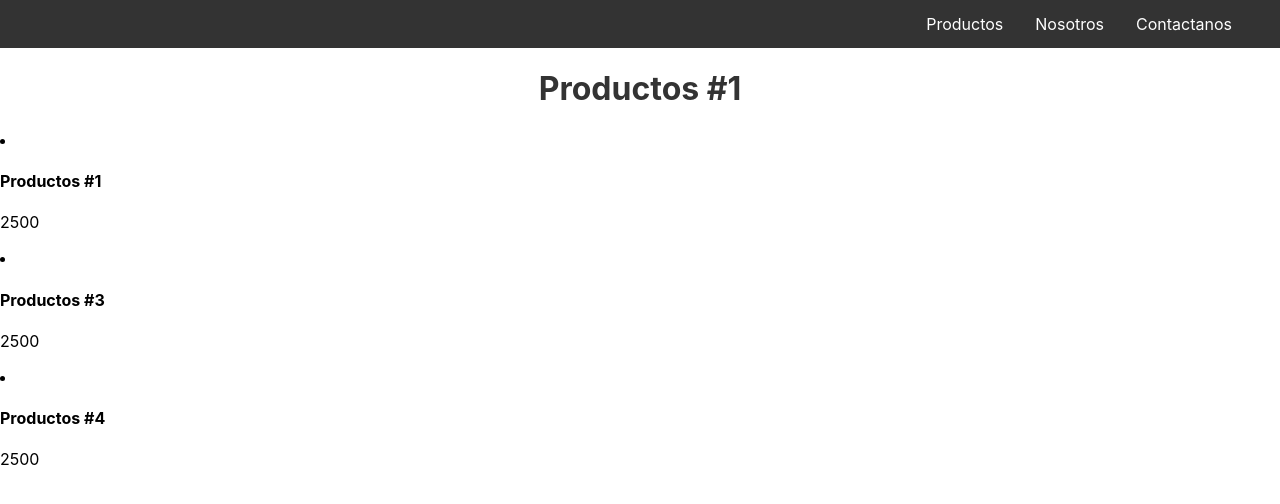
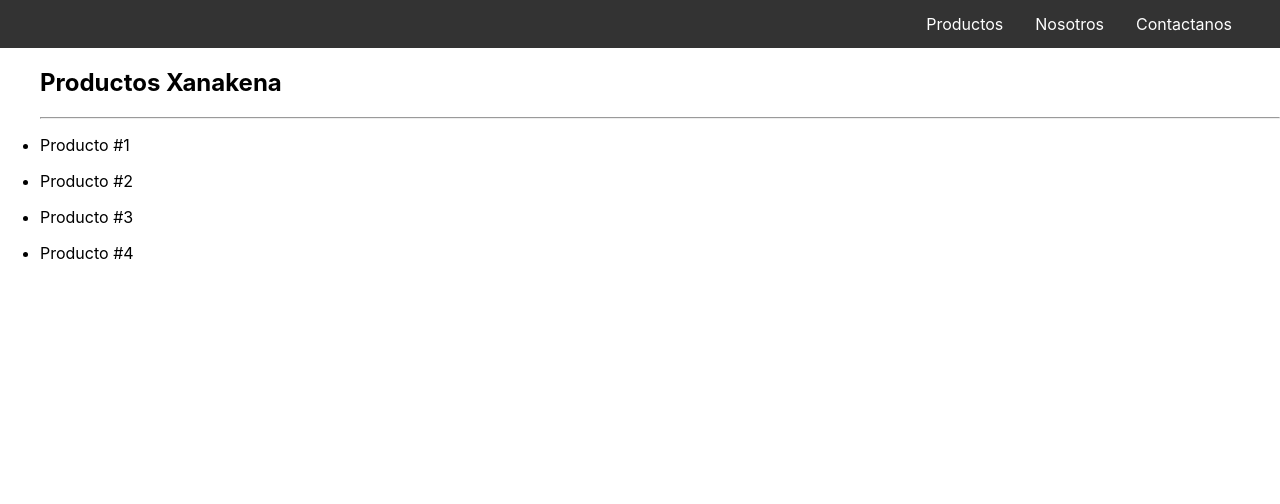
Before and after one commit to carlosvelasquezweb/Xanakena, a React (Create React App) app: page / in a window 1280 px wide. Shown: the top 504 px of the page. Built offline with nearby package versions, Linux system fonts and the light colour scheme; a small style sheet from the web is missing.

Commit message:
Componente ItemListContainer

```diff
--- a/src/App.js
+++ b/src/App.js
@@ -1,20 +1,15 @@
 import React from 'react';
 import logo from './logo.svg';
-import Title from './components/Title';
+
 import NavBar from './components/NavBar';
-import Lista from './components/Lista';
+import ItemListContainer from './components/ItemListContainer';
 
 function App() {
 
   return <>
+    <NavBar />
+    <ItemListContainer name="Productos Xanakena"/>
 
-    <NavBar />
-    <Title name="Productos #1" />
-    <div className="ItemListContainer">
-      <Lista name="Productos #1" price="2500" />
-      <Lista name="Productos #3" price="2500" />
-      <Lista name="Productos #4" price="2500" />
-    </div>
   </>
 }
 
--- /dev/null
+++ b/src/components/ItemListContainer.js
@@ -0,0 +1,17 @@
+import React from 'react';
+
+
+function ItemListContainer(props) {
+
+    return <ul>
+        <h2>{props.name}</h2>
+        <hr/>
+        <li><p>Producto #1</p></li>
+        <li><p>Producto #2</p></li>
+        <li><p>Producto #3</p></li>
+        <li><p>Producto #4</p></li>
+    </ul>
+
+}
+
+export default ItemListContainer;
--- a/src/components/Lista.js
+++ /dev/null
@@ -1,13 +0,0 @@
-import React from 'react';
-
-function Lista(props) {
-
-    return <li>
-        <div>
-            <h4>{props.name}</h4>
-            <p>{props.price}</p>
-        </div></li>
-
-}
-
-export default Lista;
--- a/src/components/Title.js
+++ /dev/null
@@ -1,10 +0,0 @@
-import React from 'react';
-import './Title.css';
-
-function Title(props) {
-
-    return <h1>{props.name}</h1>
-
-}
-
-export default Title;
```
